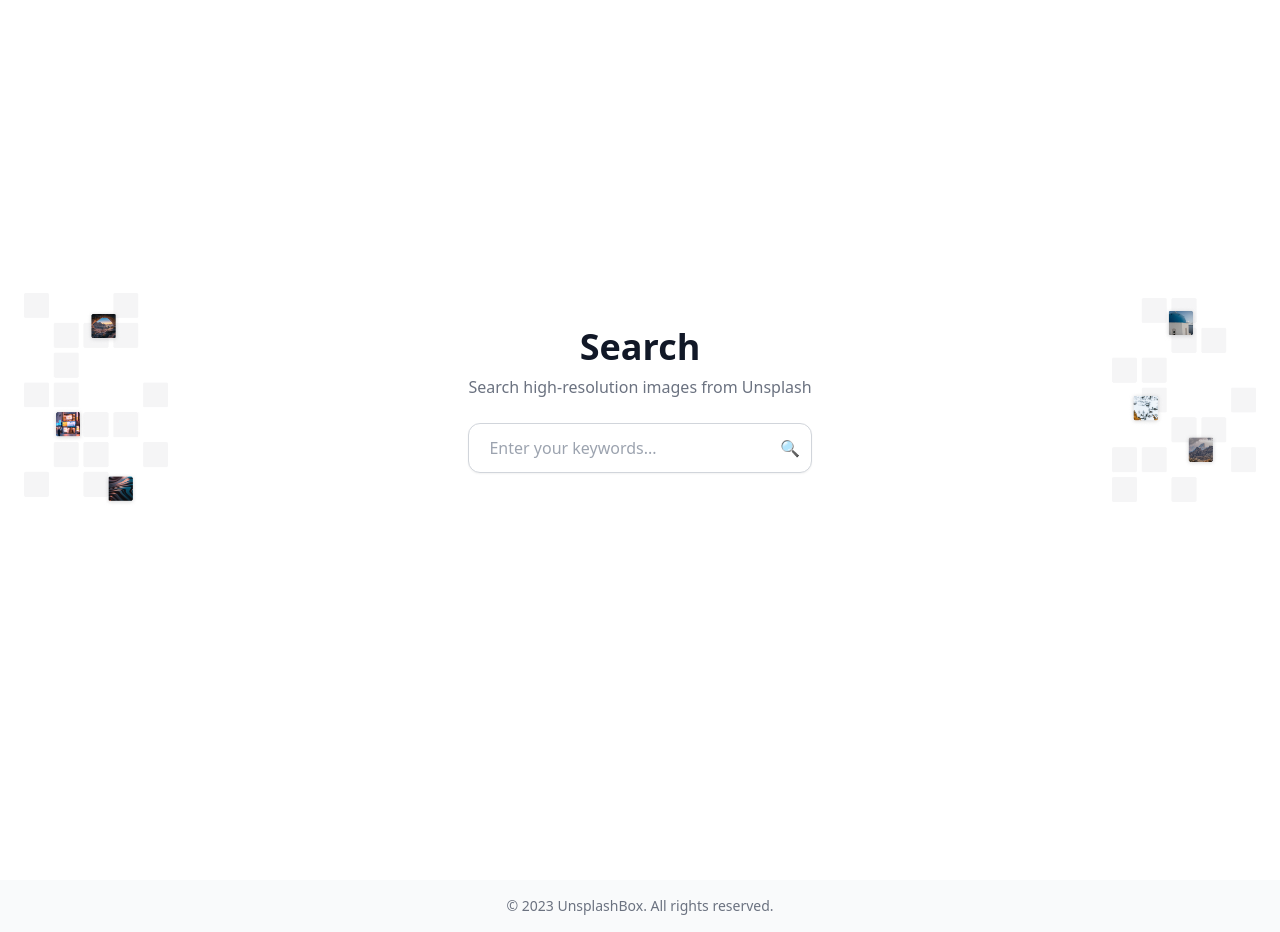
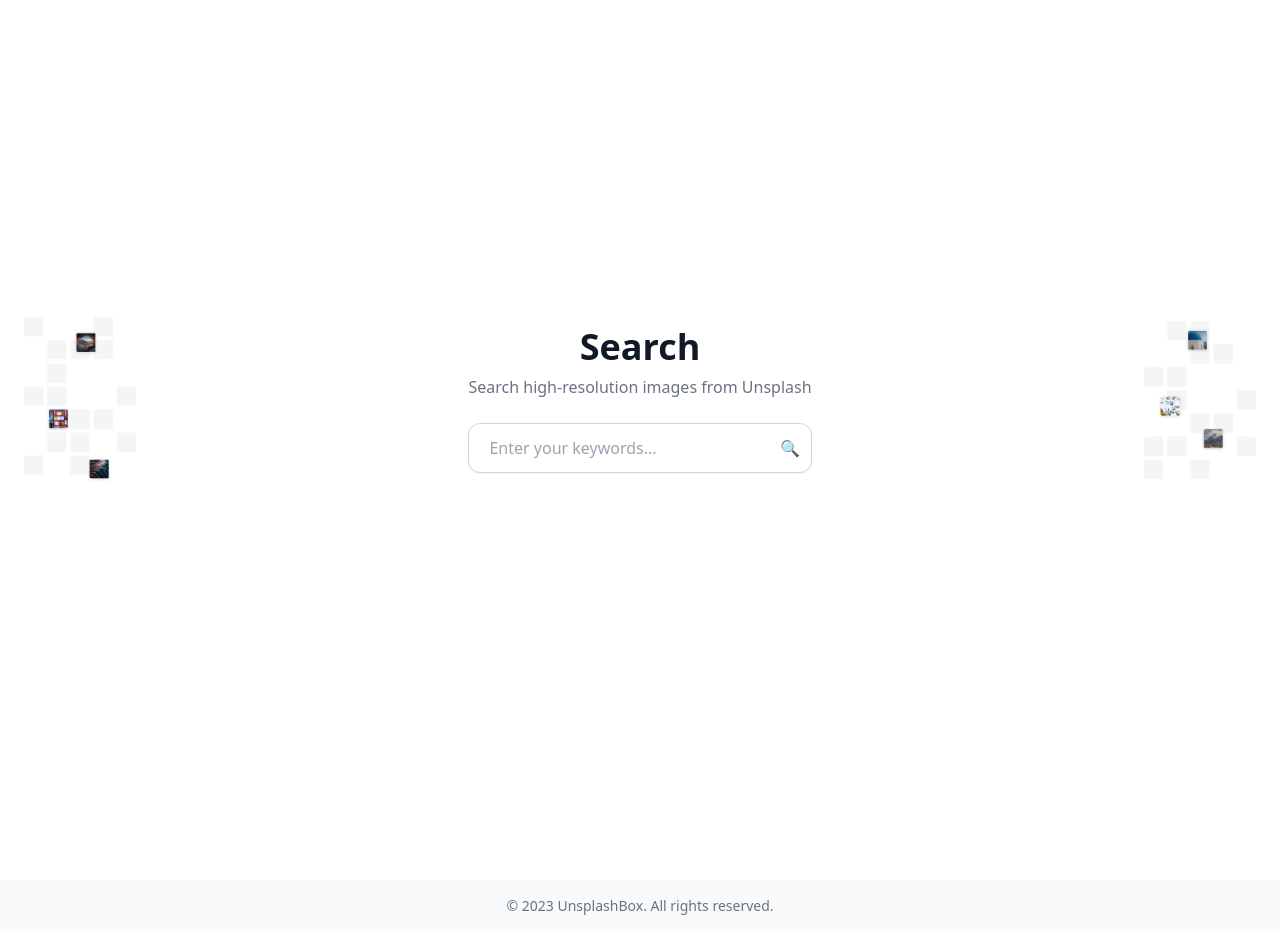
Before and after one commit to JessesCUkaegbu/UnsplashBox, a Django app: page / in a window 1280 px wide. Run offline with Django 5.2, Linux system fonts and the light colour scheme; data that the repository does not hold is empty; some libraries are stand-ins or nearby versions.

Commit message:
All issues on the index is resolve

```diff
--- a/collection/templates/collection/index.html
+++ b/collection/templates/collection/index.html
@@ -9,12 +9,13 @@
 <div class="relative min-h-screen flex flex-col items-center justify-center bg-white overflow-hidden">
 
   <!-- Floating Images -->
-  <div id="floating-left" class="absolute left-0 inset-y-0 flex flex-col justify-center gap-6 px-6">
-    <img src="{% static 'assets/images/hero-left.png' %}" class="w-36 object-cover transition duration-500" />
+
+  <div id="floating-left" class="absolute left-0 inset-y-0 hidden sm:flex flex-col justify-center gap-6 px-6">
+    <img src="{% static 'assets/images/hero-left.png' %}" class="w-28 object-cover transition duration-500" />
   </div>
 
-  <div id="floating-right" class="absolute right-0 inset-y-0 flex flex-col justify-center gap-6 px-6">
-    <img src="{% static 'assets/images/hero-right.png' %}" class="w-36 object-cover transition duration-500" />
+  <div id="floating-right" class="absolute right-0 inset-y-0 hidden sm:flex flex-col justify-center gap-6 px-6">
+    <img src="{% static 'assets/images/hero-right.png' %}" class="w-28 object-cover transition duration-500" />
   </div>
 
   <!-- Center Content -->
@@ -65,12 +66,12 @@
               <form class="add-to-collection-form pointer-events-auto" data-image-id="{{ img.id }}">
                 {% csrf_token %}
                 <button type="submit"
-                    class="bg-gray-200 hover:bg-gray-300 text-gray-700 font-medium px-4 py-2 rounded-lg flex items-center transition pointer-events-auto">
+                    class="bg-gray-200 hover:bg-gray-300 text-gray-700 font-medium px-2 py-1 text-sm rounded-lg flex items-center transition pointer-events-auto">
                   + Collection
                 </button>
               </form>
             {% else %}
-              <a href="#" onclick="unauthAlert(event)" class="bg-gray-200 hover:bg-gray-300 text-gray-700 font-medium px-4 py-2 rounded-lg flex items-center transition">+ Collection</a>
+              <a href="#" onclick="unauthAlert(event)" class="bg-gray-200 hover:bg-gray-300 text-gray-700 font-medium px-2 py-1 text-sm rounded-lg flex items-center transition">+ Collection</a>
             {% endif %}
         </div>
         <!-- Bottom Left Download Button -->
```
Also changed, not shown: db.sqlite3.
